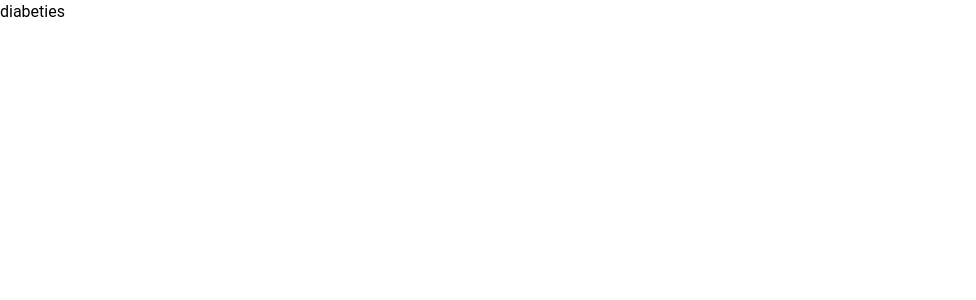
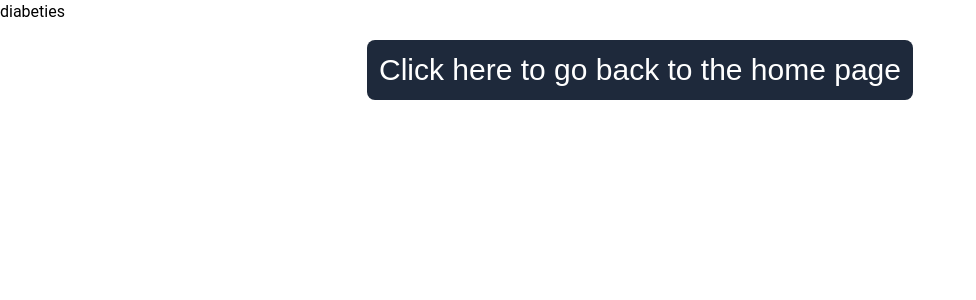
Before and after one commit to KishanYern/AI-Website, a React (Vite) app in the folder frontend/: page /Diabeties in a window 1280 px wide. Shown: the top 300 px of the page, without its empty margins (0-976 px from the left). Built offline with nearby package versions, Linux system fonts and the light colour scheme; a web font is replaced by a local one.

Commit message:
added path back to home for each of the model pages

```diff
--- a/frontend/src/components/home/homeModels.jsx
+++ b/frontend/src/components/home/homeModels.jsx
@@ -11,14 +11,15 @@ const homeModels = () => {
         </div>
         <div className='flex justify-center items-center gap-10 flex-row flex-wrap'>
             {CardData.map( card => {
-                return <div key={card.key} className='text-xl text-black rounded-xl p-2 h-auto md:h-5/6 w-auto cursor-pointer
-                    shadow-[-10px_-10px_30px_4px_rgba(0,0,0,0.1),_10px_10px_30px_4px_rgba(45,78,255,0.15)] hover:scale-105
-                    hover:shadow-2xl duration-200 bg-gradient-to-br from-red-100 to-red-50 font-projects'>
-                    <Link to={card.link}>{card.title}</Link>
-                </div>
+                return <Link to={card.link}>
+                    <div key={card.key} className='text-xl text-black rounded-xl p-2 h-auto md:h-5/6 w-auto cursor-pointer
+                        shadow-[-10px_-10px_30px_4px_rgba(0,0,0,0.1),_10px_10px_30px_4px_rgba(45,78,255,0.15)] hover:scale-105
+                        hover:shadow-2xl duration-200 bg-gradient-to-br from-red-100 to-red-50 font-projects'>
+                        {card.title}
+                    </div>
+                </Link>
             })}
         </div>
-        <Outlet />
     </div>
   )
 }
--- a/frontend/src/pages/diabeties.jsx
+++ b/frontend/src/pages/diabeties.jsx
@@ -1,8 +1,16 @@
 import React from 'react'
+import { Link } from "react-router-dom";
 
 const diabeties = () => {
   return (
-    <div>diabeties</div>
+    <>
+      <div> diabeties </div>
+      <div className="flex items-center justify-center">
+        <Link className='font-satoshi text-white text-3xl flex items-center justify-center mt-4 bg-slate-800 hover:bg-slate-500 duration-100 rounded-lg p-3' to={'/'}>
+          Click here to go back to the home page
+        </Link>
+      </div>
+    </>
   )
 }
 
--- a/frontend/src/pages/embolism.jsx
+++ b/frontend/src/pages/embolism.jsx
@@ -1,8 +1,16 @@
 import React from 'react'
+import { Link } from "react-router-dom";
 
 const embolism = () => {
   return (
-    <div>embolism</div>
+    <>
+      <div> embolism </div>
+      <div className="flex items-center justify-center">
+        <Link className='font-satoshi text-white text-3xl flex items-center justify-center mt-4 bg-slate-800 hover:bg-slate-500 duration-100 rounded-lg p-3' to={'/'}>
+          Click here to go back to the home page
+        </Link>
+      </div>
+    </>
   )
 }
 
--- a/frontend/src/pages/laptop.jsx
+++ b/frontend/src/pages/laptop.jsx
@@ -1,8 +1,16 @@
 import React from 'react'
+import { Link } from "react-router-dom";
 
 const laptop = () => {
   return (
-    <div>laptop</div>
+    <>
+        <div>laptop</div>
+        <div className="flex items-center justify-center">
+            <Link className='font-satoshi text-white text-3xl flex items-center justify-center mt-4 bg-slate-800 hover:bg-slate-500 duration-100 rounded-lg p-3' to={'/'}>
+                Click here to go back to the home page
+            </Link>
+        </div>
+    </>
   )
 }
 
--- a/frontend/src/pages/lung.jsx
+++ b/frontend/src/pages/lung.jsx
@@ -1,8 +1,16 @@
 import React from 'react'
+import { Link } from "react-router-dom";
 
 const lung = () => {
   return (
-    <div>lung</div>
+    <>
+        <div>lung</div>
+        <div className="flex items-center justify-center">
+        <Link className='font-satoshi text-white text-3xl flex items-center justify-center mt-4 bg-slate-800 hover:bg-slate-500 duration-100 rounded-lg p-3' to={'/'}>
+          Click here to go back to the home page
+        </Link>
+      </div>
+    </>
   )
 }
 
--- a/frontend/src/pages/medical.jsx
+++ b/frontend/src/pages/medical.jsx
@@ -1,8 +1,16 @@
 import React from 'react'
+import { Link } from "react-router-dom";
 
 const medical = () => {
   return (
-    <div>medical</div>
+    <>
+      <div>medical</div>
+      <div className="flex items-center justify-center">
+        <Link className='font-satoshi text-white text-3xl flex items-center justify-center mt-4 bg-slate-800 hover:bg-slate-500 duration-100 rounded-lg p-3' to={'/'}>
+          Click here to go back to the home page
+        </Link>
+      </div>
+    </>
   )
 }
 
```
